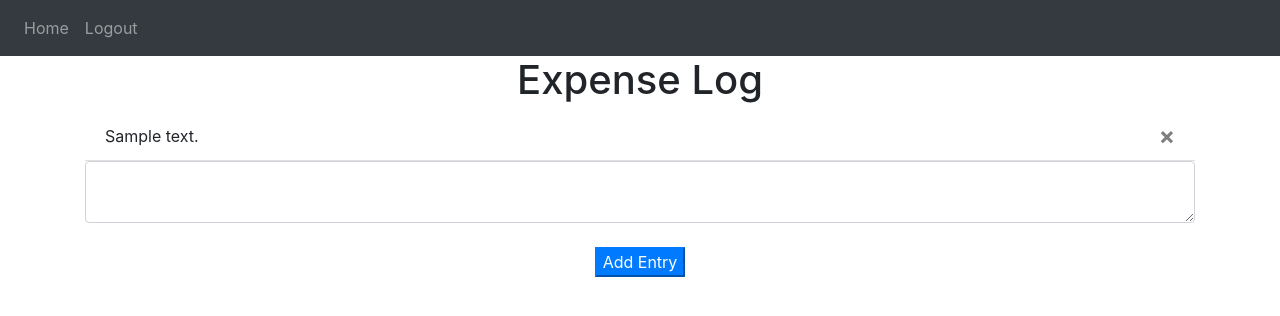
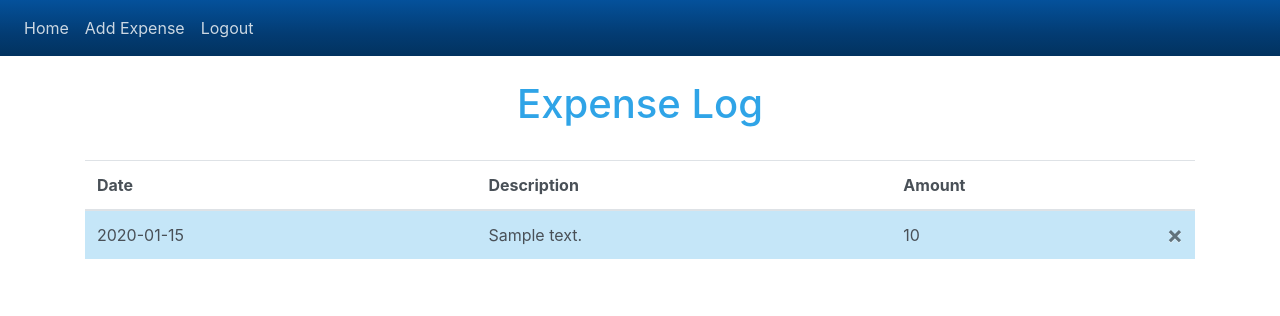
Before and after one commit to prissha26-11/ExpenseLog_Website, a Flask app: page / in a window 1280 px wide. Shown: the top 316 px of the page. Run offline with Flask 3, Linux system fonts and the light colour scheme; a user stored in the database is signed in; tables that the repository leaves empty hold one stand-in row (values such as "Sample post"); some libraries are stand-ins or nearby versions.

Commit message:
Added expense entry html and populate expense log

```diff
--- a/ExpenseLog_Website/models.py
+++ b/ExpenseLog_Website/models.py
@@ -6,7 +6,7 @@ class Entry(db.Model):
     id = db.Column(db.Integer,primary_key=True)
     date = db.Column(db.Date)
     description = db.Column(db.String(10000))
-    amount = db.Column(db.Float)
+    amount = db.Column(db.Integer)
     user_id = db.Column(db.Integer,db.ForeignKey('user.id'))
 
 class User(db.Model,UserMixin):
--- a/ExpenseLog_Website/templates/base.html
+++ b/ExpenseLog_Website/templates/base.html
@@ -14,6 +14,11 @@
             href="https://stackpath.bootstrapcdn.com/font-awesome/4.7.0/css/font-awesome.min.css"
             crossorigin="anonymous"
         />
+        <link
+            rel="stylesheet"
+            href="https://cdn.jsdelivr.net/npm/bootswatch@4.5.2/dist/cerulean/bootstrap.min.css"
+            crossorigin="anonymous"
+        />
 
         <title>{% block title %}Home{% endblock %}</title>
     </head>
@@ -26,6 +31,7 @@
                 <div class="navbar-nav">
                     {%  if user.is_authenticated %}
                     <a class="nav-item nav-link" id="home" href="/">Home</a>
+                    <a class="nav-item nav-link" id="expense_entry" href="/expense_entry">Add Expense</a>
                     <a class="nav-item nav-link" id="logout" href="/logout">Logout</a>
                     {% else %}
                     <a class="nav-item nav-link" id="login" href="/login">Login</a>
--- a/ExpenseLog_Website/templates/home.html
+++ b/ExpenseLog_Website/templates/home.html
@@ -1,23 +1,39 @@
 {% extends "base.html" %} {% block title %}Home{% endblock %}
 
 {% block content %}
+<br/>
+<h1 align="center">Expense Log</h1>
+<br/>
+<table class="table table-hover">
+    <thead>
+      <tr>
+        <!-- <th scope="col">Id</th> -->
+        <th scope="col">Date</th>
+        <th scope="col">Description</th>
+        <th scope="col">Amount</th>
+      </tr>
+    </thead>
+    <tbody>
+        {% for entry in user.entry %}
+        <tr class="table-primary">
+            <td>{{ entry.date }}</td>
+            <td>{{ entry.description }}</td>
+            <td>{{ entry.amount }}
+                <button type="button" class="close" onclick="deleteEntry({{ entry.id }})">
+                    <span aria-hidden="true">&times;</span>
+                </button> <!-- x button -->
+            </td>
+        </tr>
+        {% endfor %}
+    </tbody>
+  </table>
 
-<h1 align="center">Expense Log</h1>
-<ul class="list-group list-group-flush" id="entry">
-    {% for entry in user.entry %}
-    <li class="list-group-item">{{ entry.description}}
-        <button type="button" class="close" onclick="deleteEntry({{ entry.id }})">
-            <span aria-hidden="true">&times;</span>
-        </button>
-    </li>
-    {% endfor %}
-</ul>
-<form method="POST">
+<!-- <form method="POST">
     <textarea name="entry" id="entry" class="form-control"></textarea>
     <br />
     <div align="center">
-        <button type="submit" class="btn-primary">Add Entry</button>
+        <button type="submit" class="btn btn-info">Add Entry</button>
     </div>
-</form>
+</form> -->
 
 {% endblock %}
--- a/ExpenseLog_Website/views.py
+++ b/ExpenseLog_Website/views.py
@@ -3,6 +3,9 @@ from flask_login import  login_required,current_user
 from .models import Entry
 from . import db
 import json
+from datetime import datetime
+from decimal import Decimal
+
 
 views = Blueprint('views',__name__)
 
@@ -21,6 +24,27 @@ def home():
             flash('Entry added',category='success')
     return render_template("home.html",user=current_user)
 
+@views.route('/expense_entry', methods=['GET','POST'])
+@login_required
+def expense_entry():
+    if request.method == 'POST':
+        # date = request.form.get('date')
+        date = datetime.strptime(
+                     request.form.get('date'),
+                     '%Y-%m-%d')
+        description = request.form.get('description')
+        amount = float(request.form.get('amount'))*100
+
+        if len(description)< 1:
+            flash('Description is too short', category='error')
+        else:
+            new_entry = Entry(date=date,description=description,amount=amount,user_id=current_user.id)
+            db.session.add(new_entry)
+            db.session.commit()
+            flash('Entry added',category='success')
+    return render_template("expense_entry.html",user=current_user)
+
+
 @views.route('/delete-entry', methods=['POST'])
 def delete_entry():
     entry = json.loads(request.data)
```
Also changed, not shown: ExpenseLog_Website/templates/expense_entry.html (added, +56 -0 lines).
